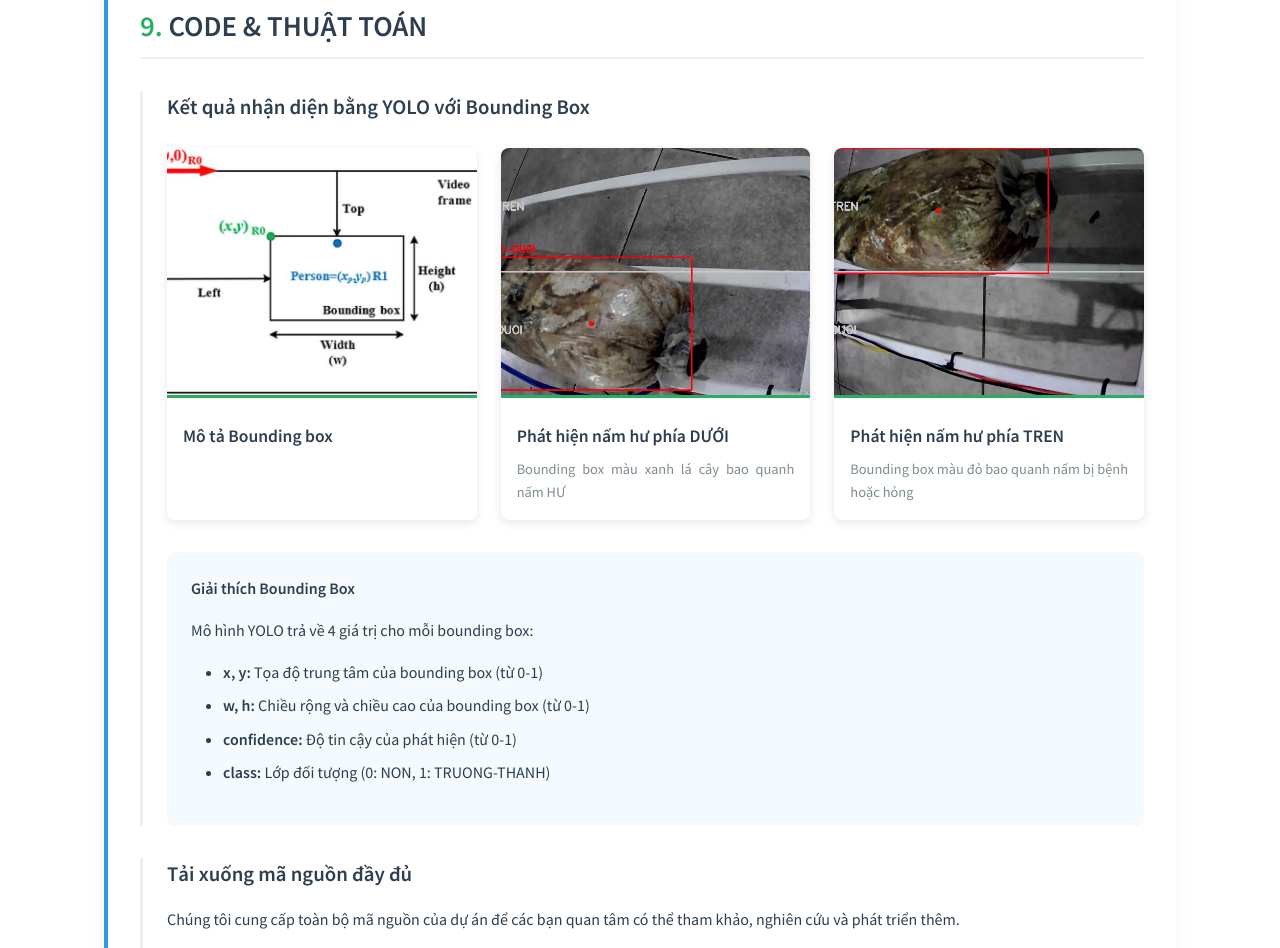
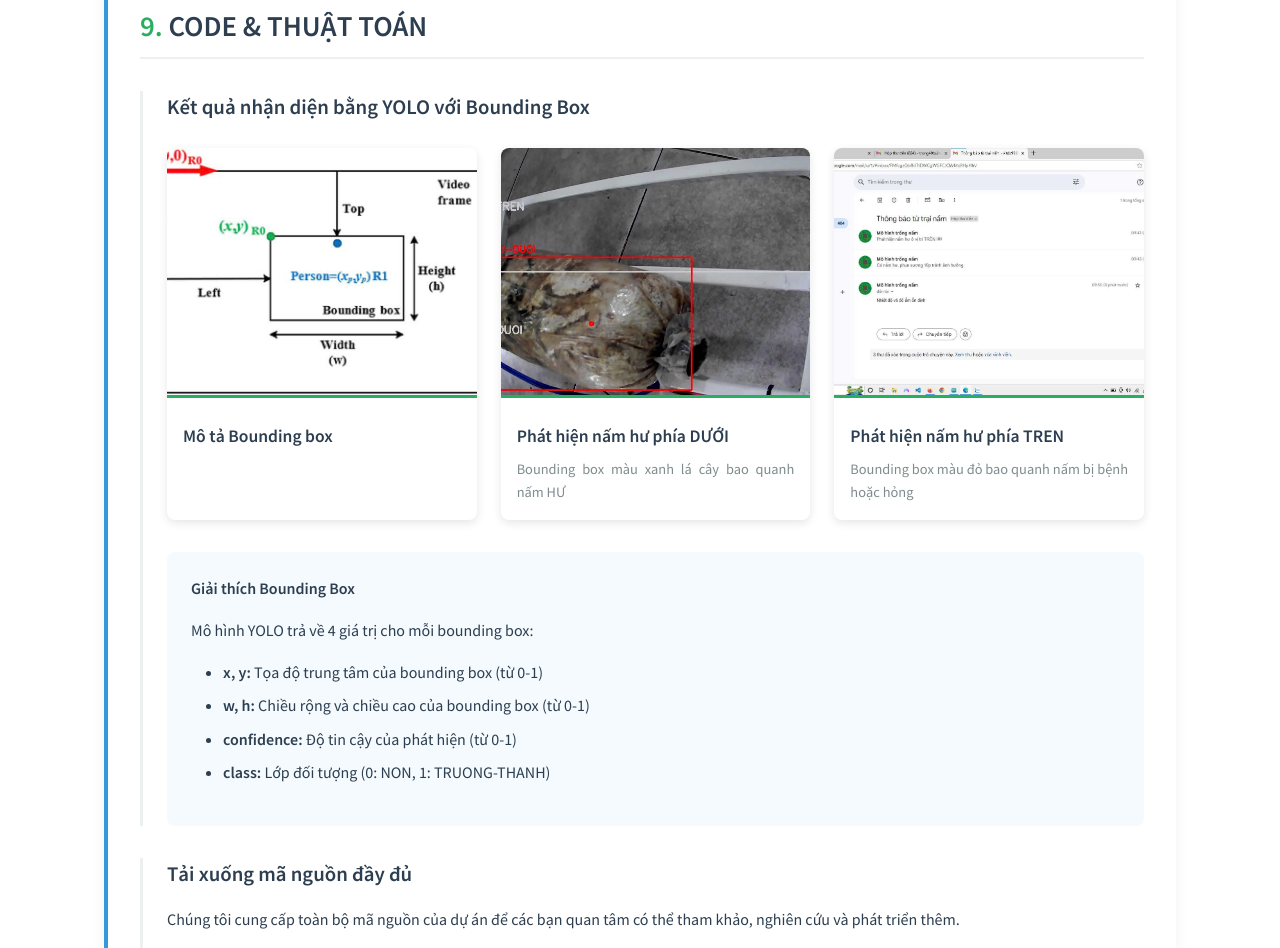
Before and after one commit to huutrongit/bao_cao_du_an, a plain HTML site: page index.html in a window 1280 px wide. Shown: the part 8996-9944 px from the top of the page. Drawn offline with Linux system fonts and the light colour scheme.

Commit message:
Update index.html

```diff
--- a/index.html
+++ b/index.html
@@ -1292,7 +1292,7 @@
 
                     <!-- Hình 3: Bounding Box phát hiện nấm hỏng -->
                     <div class="media-item">
-                        <img src="toadonamhutren.jpg" alt="Bounding Box nấm hỏng" class="media-image">
+                        <img src="mailnam.jpg" alt="Bounding Box nấm hỏng" class="media-image">
                         <div class="media-caption">
                             <h4>Phát hiện nấm hư phía TREN</h4>
                             <p>Bounding box màu đỏ bao quanh nấm bị bệnh hoặc hỏng</p>
```
